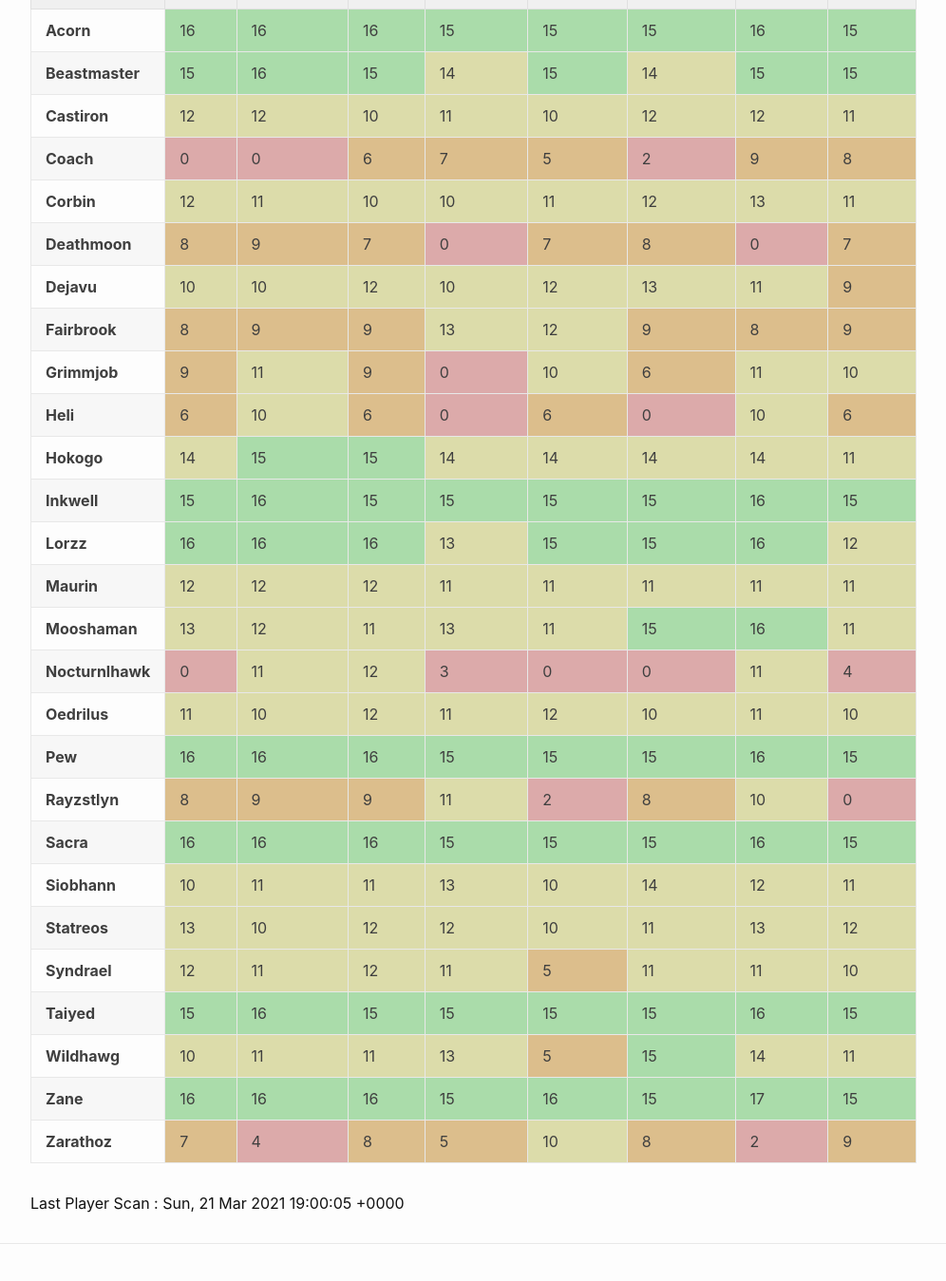
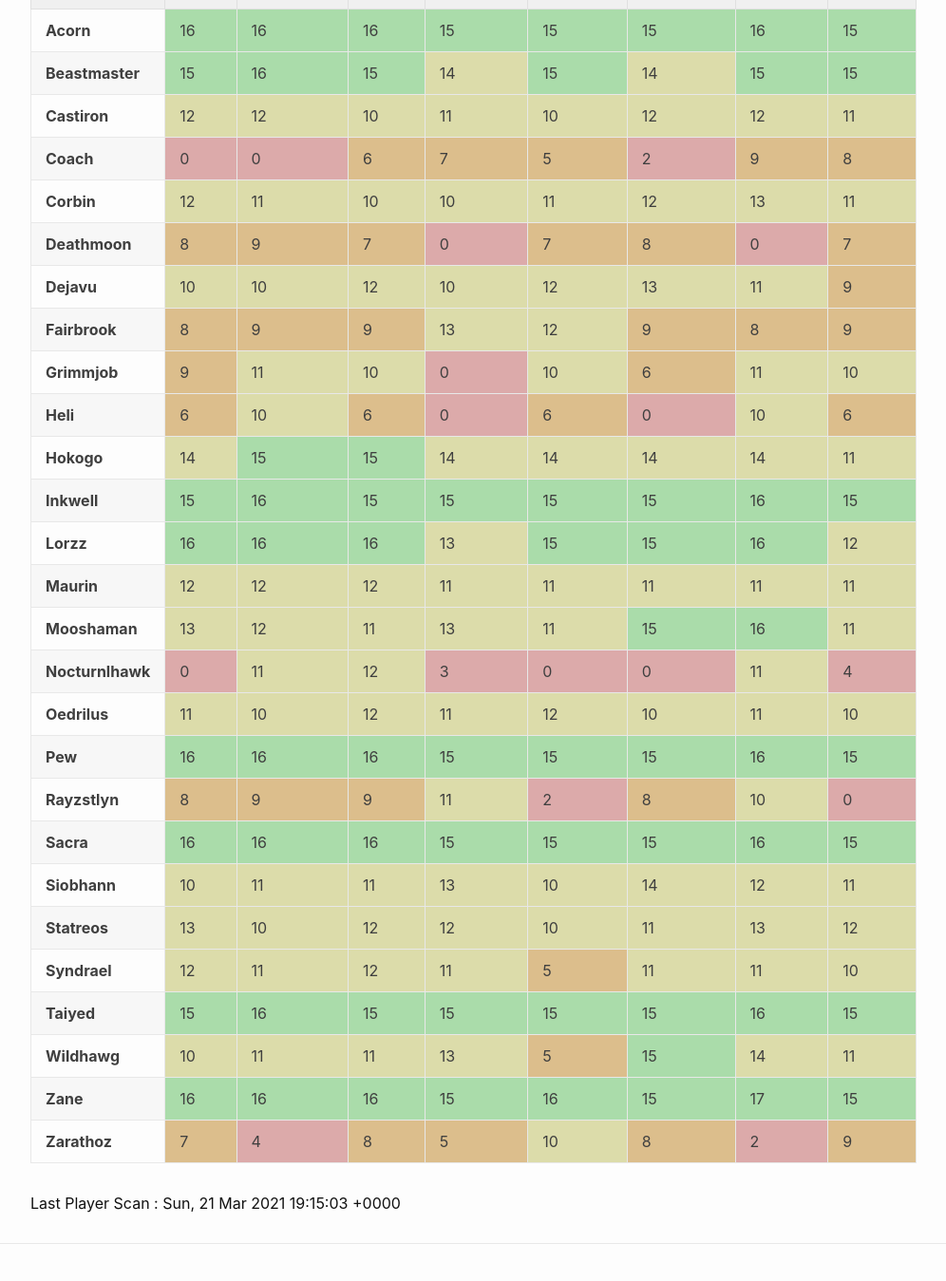
Before and after one commit to eldertribunal/keystonetracker, a Jekyll site: the page built from players.md, in a window 1280 px wide and 1400 px high, scrolled down 338 px. Shown: the top 1349 px of the window at 95% size, without its empty margins (126-1122 px from the left). Built offline with Jekyll 4.4.1, drawn with Linux system fonts in a browser that asks for light colours.

Commit message:
auto scan Sun Mar 21 19:15:46 UTC 2021

```diff
--- a/_data/characters.json
+++ b/_data/characters.json
@@ -1444,7 +1444,7 @@
     "dungeons": [
       {
         "name": "Mists of Tirna Scithe",
-        "level": 9,
+        "level": 10,
         "id": 375
       },
       {
--- a/_data/players.json
+++ b/_data/players.json
@@ -1129,7 +1129,7 @@
     "dungeons": [
       {
         "name": "Mists of Tirna Scithe",
-        "level": 9,
+        "level": 10,
         "id": 375
       },
       {
--- a/_data/scanned.json
+++ b/_data/scanned.json
@@ -1,3 +1,3 @@
 {
-  "timestamp": 1616353205
+  "timestamp": 1616354103
 }
--- a/_data/weekly.json
+++ b/_data/weekly.json
@@ -485,7 +485,7 @@
       14,
       10,
       10,
-      0,
+      10,
       0,
       0,
       0,
```
